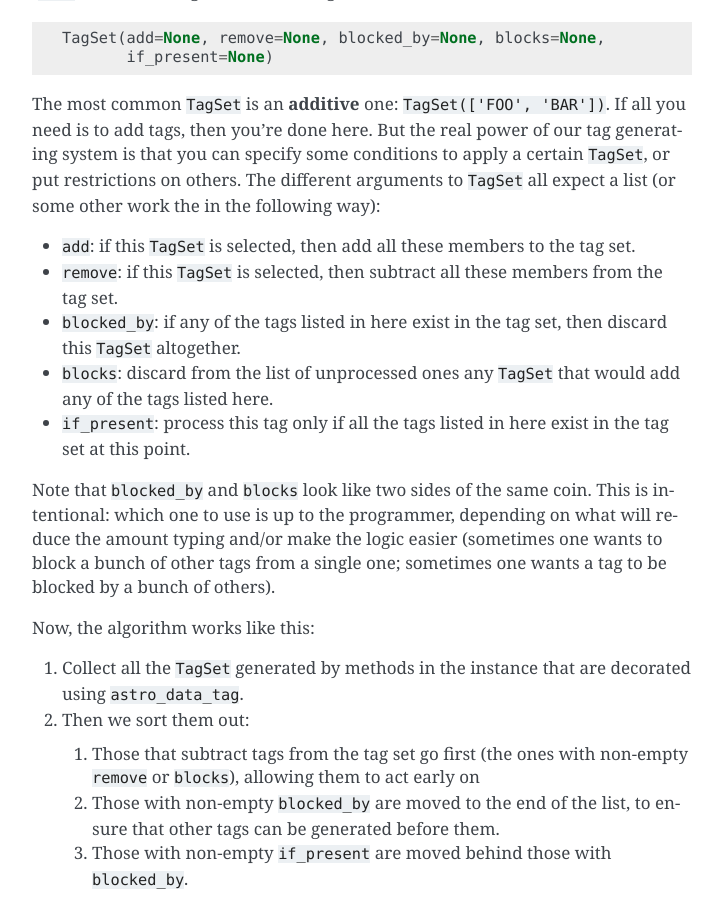
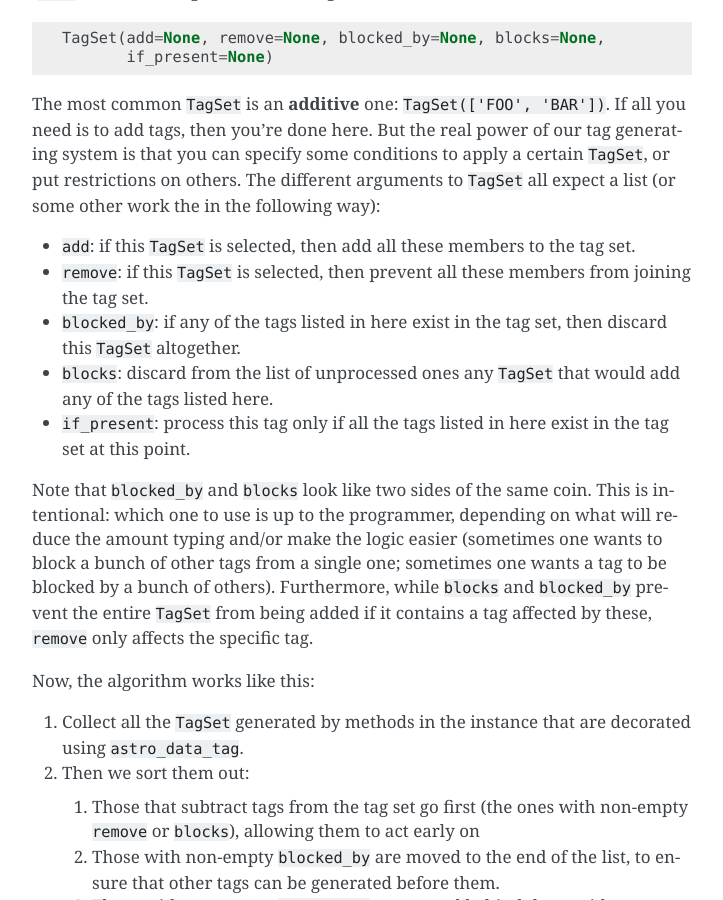
Before and after one commit to GeminiDRSoftware/astrodata, a Sphinx documentation site: the page built from astrodata/doc/ad_ProgrammersManual/source/tags.rst, in a window 1280 px wide and 900 px high, scrolled down 290 px. Shown: the whole window, without its empty margins (388-1111 px from the left). Built offline with Sphinx 7.4.7, drawn with Linux system fonts in a browser that asks for light colours.

Commit message:
text clarification

```diff
--- a/astrodata/doc/ad_ProgrammersManual/source/tags.rst
+++ b/astrodata/doc/ad_ProgrammersManual/source/tags.rst
@@ -26,8 +26,8 @@ certain ``TagSet``, or put restrictions on others. The different arguments to
 
 * ``add``: if this ``TagSet`` is selected, then add all these members to the tag
   set.
-* ``remove``: if this ``TagSet`` is selected, then subtract all these members
-  from the tag set.
+* ``remove``: if this ``TagSet`` is selected, then prevent all these members
+  from joining the tag set.
 * ``blocked_by``: if any of the tags listed in here exist in the tag set, then
   discard this ``TagSet`` altogether.
 * ``blocks``: discard from the list of unprocessed ones any ``TagSet`` that
@@ -39,7 +39,9 @@ Note that ``blocked_by`` and ``blocks`` look like two sides of the same coin.
 This is intentional: which one to use is up to the programmer, depending on
 what will reduce the amount typing and/or make the logic easier (sometimes one
 wants to block a bunch of other tags from a single one; sometimes one wants a
-tag to be blocked by a bunch of others).
+tag to be blocked by a bunch of others). Furthermore, while ``blocks`` and
+``blocked_by`` prevent the entire ``TagSet`` from being added if it contains a
+tag affected by these, ``remove`` only affects the specific tag.
 
 Now, the algorithm works like this:
 
```
